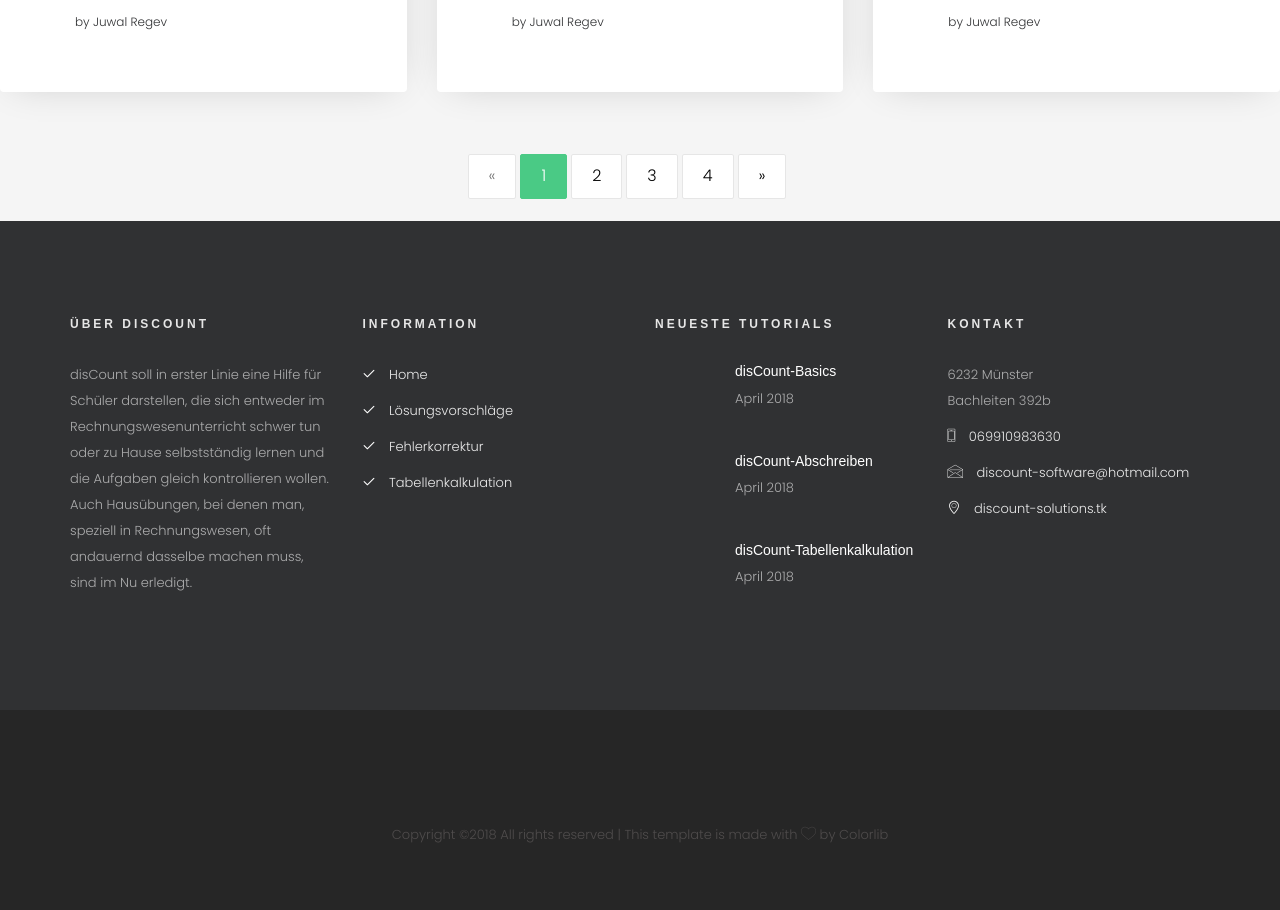
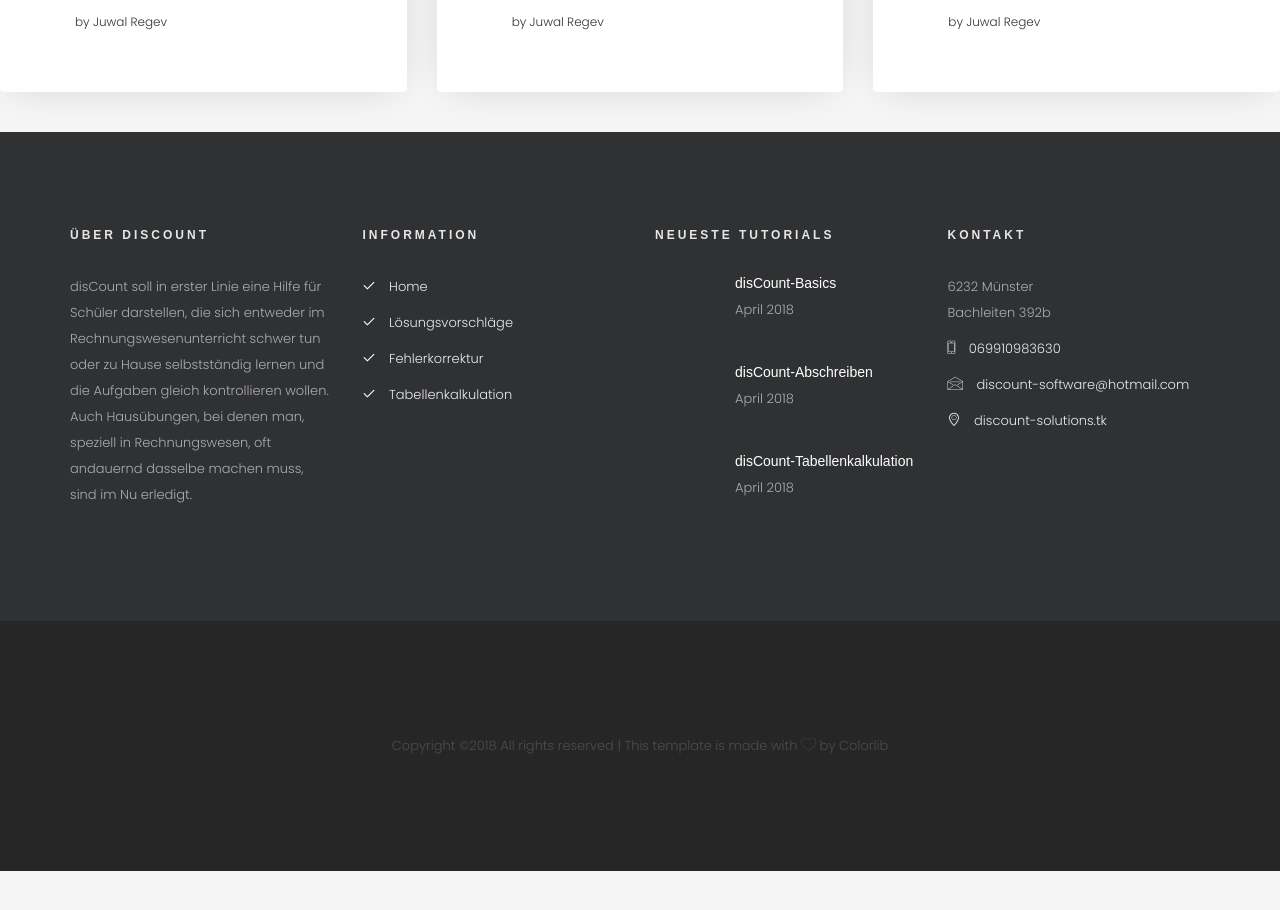
Before and after one commit to regevson/discount-solutions.github.io, a plain HTML site: page functions.html in a window 1280 px wide. Shown: the part 1820-2730 px from the top of the page. After the commit the page ends 2691 px from the top, so only its background shows below. Drawn offline with nearby package versions, Linux system fonts and the light colour scheme; files whose address does not match are found by name; a web font is replaced by a local one.

Commit message:
Add files via upload

```diff
--- a/functions.html
+++ b/functions.html
@@ -172,18 +172,7 @@
 					</div>
 				</div>
 
-				<div class="row">
-					<div class="col-md-12 text-center">
-						<ul class="pagination">
-							<li class="disabled"><a href="#">&laquo;</a></li>
-							<li class="active"><a href="#">1</a></li>
-							<li><a href="#">2</a></li>
-							<li><a href="#">3</a></li>
-							<li><a href="#">4</a></li>
-							<li><a href="#">&raquo;</a></li>
-						</ul>
-					</div>
-				</div>
+
 			</div>
 		</div>
 
```
